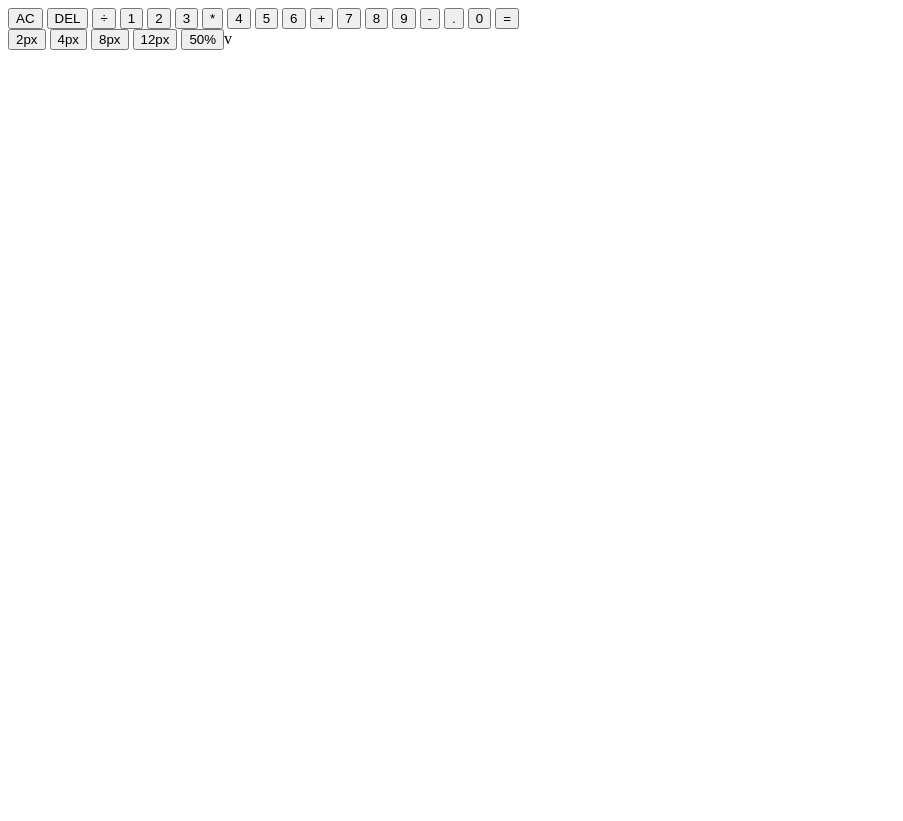
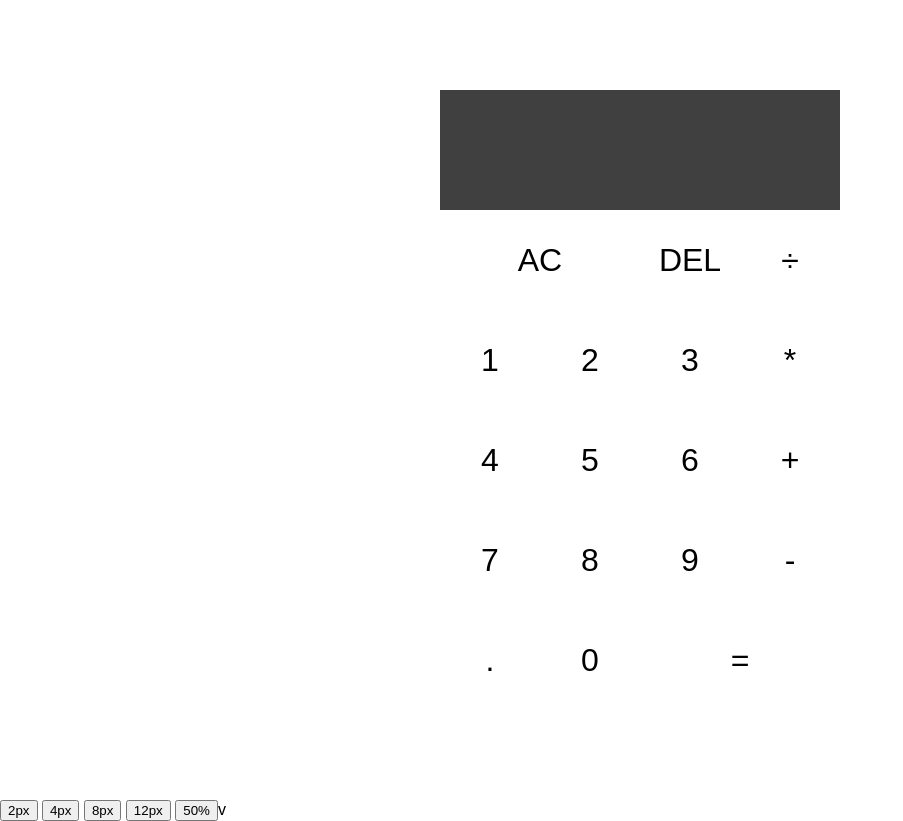
Before and after one commit to Aadya-Sriram/Aps-calculator, a plain HTML site: page index.html in a window 1280 px wide. Shown: the whole page, without its empty margins (0-903 px from the left). Before the commit the page ends 800 px from the top, so only its background shows below. Drawn offline with Linux system fonts and the light colour scheme.

Commit message:
Update index.html

```diff
--- a/index.html
+++ b/index.html
@@ -32,6 +32,66 @@
     <button data-number>.</button>
     <button data-number>0</button>
     <button data-equals class="span-two">=</button>
+    <style>
+    *, *::before, *::after {
+  box-sizing: border-box;
+  font-family: Gotham Rounded, sans-serif;
+  font-weight: normal;
+}
+
+body {
+  padding: 0;
+  margin: 0;
+
+}
+
+.calculator-grid {
+  display: grid;
+  justify-content: center;
+  align-content: center;
+  min-height: 100vh;
+  grid-template-columns: repeat(4, 100px);
+  grid-template-rows: minmax(120px, auto) repeat(5, 100px);
+}
+
+.calculator-grid > button {
+  cursor: pointer;
+  font-size: 2rem;
+  border: 1px solid white;
+  outline: none;
+  background-color: rgba(255, 255, 255, .75);
+
+}
+
+.calculator-grid > button:hover {
+  background-color: rgba(255, 255, 255, .9);
+}
+
+.span-two {
+  grid-column: span 2;
+}
+
+.output {
+  grid-column: 1 / -1;
+  background-color: rgba(0, 0, 0, .75);
+  display: flex;
+  align-items: flex-end;
+  justify-content: space-around;
+  flex-direction: column;
+  padding: 10px;
+  word-wrap: break-word;
+  word-break: break-all;
+}
+
+.output .previous-operand {
+  color: rgba(255, 255, 255, .75);
+  font-size: 1.5rem;
+}
+
+.output .current-operand {
+  color: white;
+  font-size: 2.5rem;
+}</style>
   </div>
 </body>
 </html>
```
